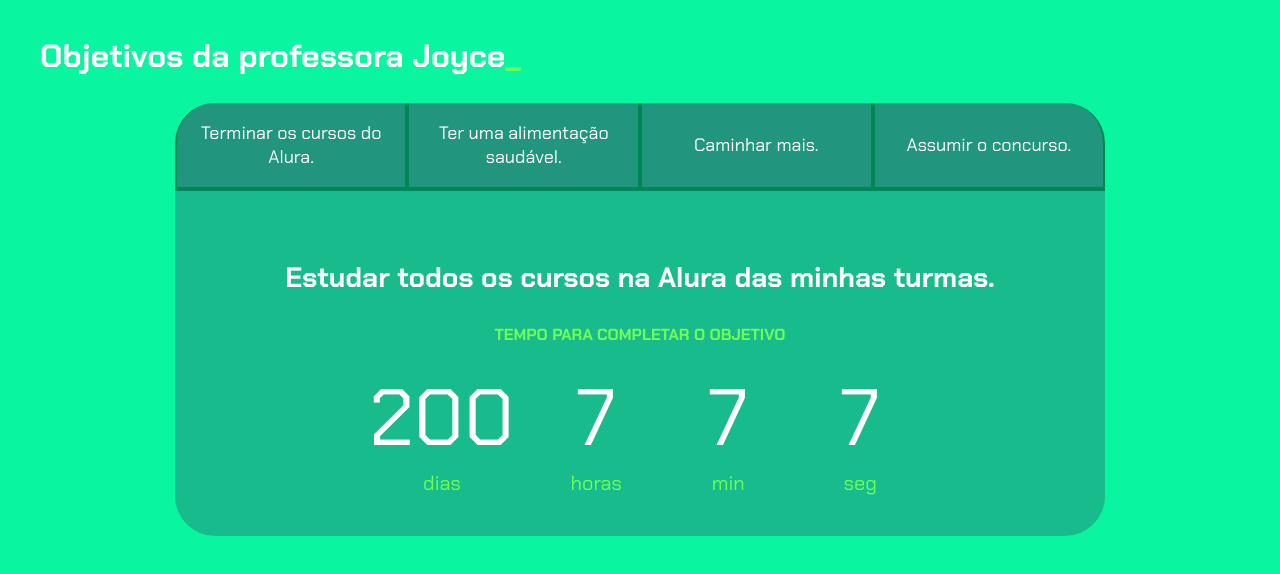
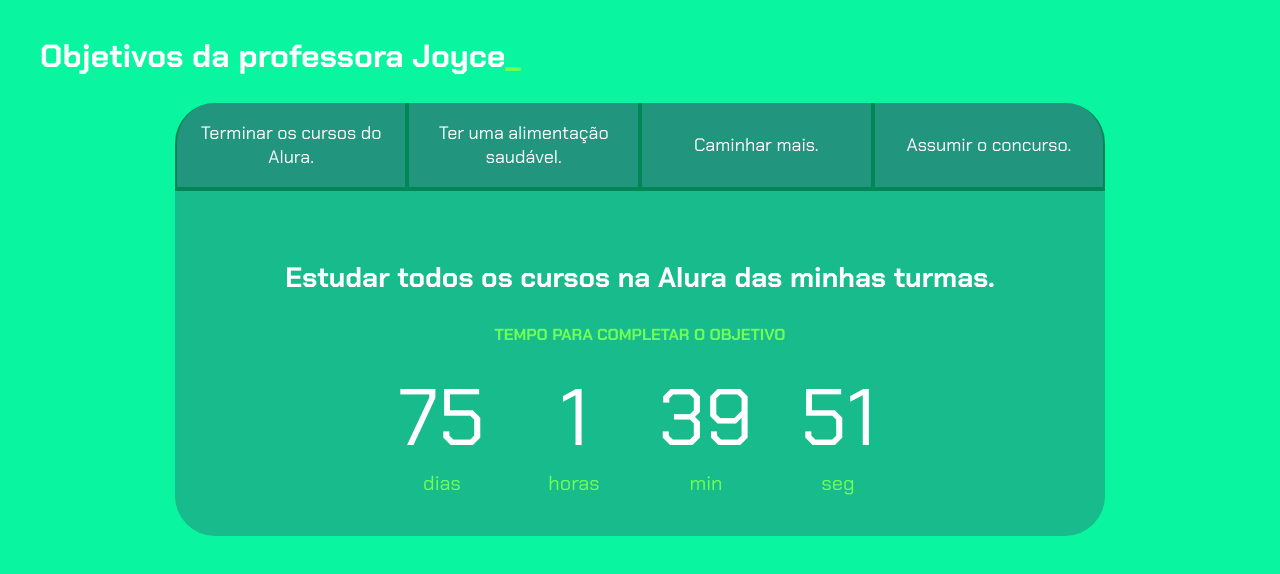
Before and after one commit to joyrssantos/Projetodevida, a plain HTML site: page index.html in a window 1280 px wide. Drawn offline with Linux system fonts and the light colour scheme.

Commit message:
Novos
Novos

```diff
--- a/index.html
+++ b/index.html
@@ -24,11 +24,11 @@
                     <h4 class="aba-conteudo-titulo-secundario">Tempo para completar o objetivo</h4>
                     <div class="contador">
                         <div class="contador-digito">
-                            <p class="contador-digito-numero" id="dias1">200</p>
+                            <p class="contador-digito-numero" id="dias0">250</p>
                             <p class="contador-digito-texto">dias</p>
                         </div>
                         <div class="contador-digito">
-                            <p class="contador-digito-numero" id="horas0">7</p>
+                            <p class="contador-digito-numero" id="horas0">6</p>
                             <p class="contador-digito-texto">horas</p>
                         </div>
                         <div class="contador-digito">
@@ -46,7 +46,7 @@
                     <h4 class="aba-conteudo-titulo-secundario">Tempo para completar o objetivo</h4>
                     <div class="contador">
                         <div class="contador-digito">
-                            <p class="contador-digito-numero" id="dias1">8</p>
+                            <p class="contador-digito-numero" id="dias1">20</p>
                             <p class="contador-digito-texto">dias</p>
                         </div>
                         <div class="contador-digito">
--- a/main.js
+++ b/main.js
@@ -15,10 +15,10 @@ for (let i = 0; i < botoes.length; i++) {
 }
 
 const contadores = document.querySelectorAll(".contador");
-const tempoObjetivo1 = new Date("2020-10-05T00:00:00");
-const tempoObjetivo2 = new Date("2023-12-05T00:00:00");
-const tempoObjetivo3 = new Date("2023-12-30T00:00:00");
-const tempoObjetivo4 = new Date("2024-02-01T00:00:00");
+const tempoObjetivo1 = new Date("2024-06-31T00:00:00");
+const tempoObjetivo2 = new Date("2024-05-01T00:00:00");
+const tempoObjetivo3 = new Date("2024-06-01T00:00:00");
+const tempoObjetivo4 = new Date("2024-12-01T00:00:00");
 
 const tempos = [tempoObjetivo1,tempoObjetivo2,tempoObjetivo3,tempoObjetivo4];
 
@@ -47,6 +47,24 @@ function atualizaCronometro(){
     document.getElementById("min0").textContent = calculaTempo(tempos[0])[2];
     document.getElementById("seg0").textContent = calculaTempo(tempos[0])[3];
 
+	 		document.getElementById("dias1").textContent = calculaTempo(tempos[1])[0];
+    document.getElementById("horas1").textContent = calculaTempo(tempos[1])[1];
+    document.getElementById("min1").textContent = calculaTempo(tempos[1])[2];
+    document.getElementById("seg1").textContent = calculaTempo(tempos[1])[3];
+
+
+					document.getElementById("dias2").textContent = calculaTempo(tempos[2])[0];
+    document.getElementById("horas2").textContent = calculaTempo(tempos[2])[1];
+    document.getElementById("min2").textContent = calculaTempo(tempos[2])[2];
+    document.getElementById("seg2").textContent = calculaTempo(tempos[2])[3];
+
+
+					document.getElementById("dias3").textContent = calculaTempo(tempos[3])[0];
+    document.getElementById("horas3").textContent = calculaTempo(tempos[3])[1];
+    document.getElementById("min3").textContent = calculaTempo(tempos[3])[2];
+    document.getElementById("seg3").textContent = calculaTempo(tempos[3])[3];
+
+
     for (let i=0; i<contadores.length;i++){
        // contadores[i].textContent = calculaTempo(tempos[i]);
     }
```
